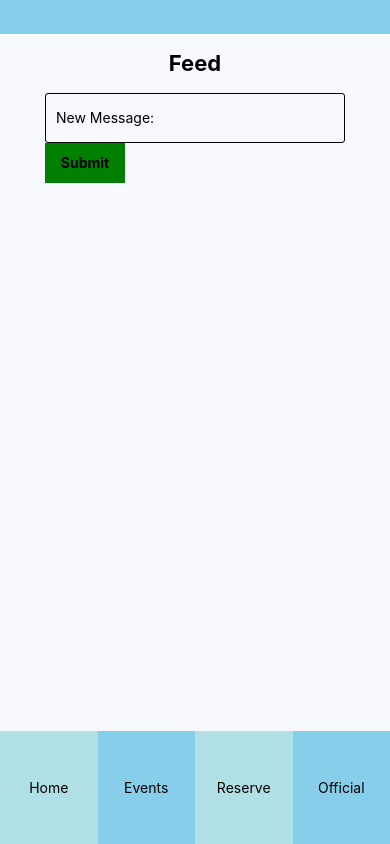
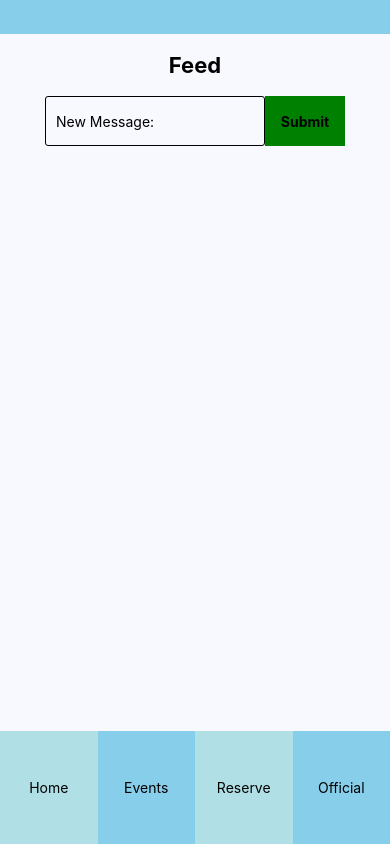
Before and after one commit to thureson/4uni-app, a React Native app: screen / in a window 390 px wide. Built offline with nearby package versions, Linux system fonts and the light colour scheme; no server answers.

Commit message:
feed looking good

```diff
--- a/src/Feed.js
+++ b/src/Feed.js
@@ -63,7 +63,7 @@ export class Feed extends React.Component {
                     </View>
                 </View>
 
-                <View>
+                <View style={{ flexDirection: 'row' }}>
                     <TextInput
                         style={styles.inputBoxOneRow}
                         placeholder="New Message:"
@@ -107,13 +107,13 @@ const styles = StyleSheet.create({
       inputBoxOneRow: {
         padding: 10,
         height: 50,
-        width: 300,
+        width: 220,
         borderRadius: 3,
         borderWidth: 0.5,
         borderColor: "black",
     },
     submitButton: {
-        height: 40,
+        height: 50,
         width: 80,
         backgroundColor: 'green',
         alignItems: 'center',
```
